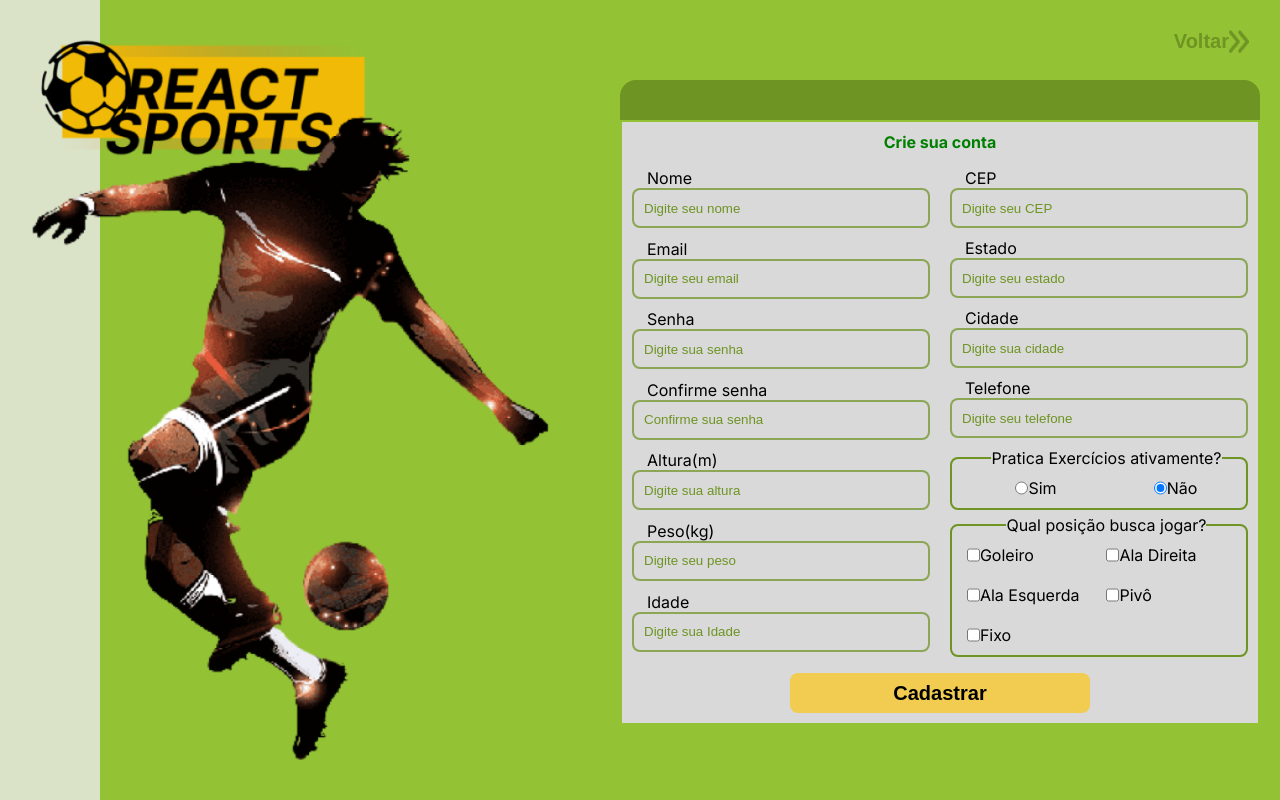
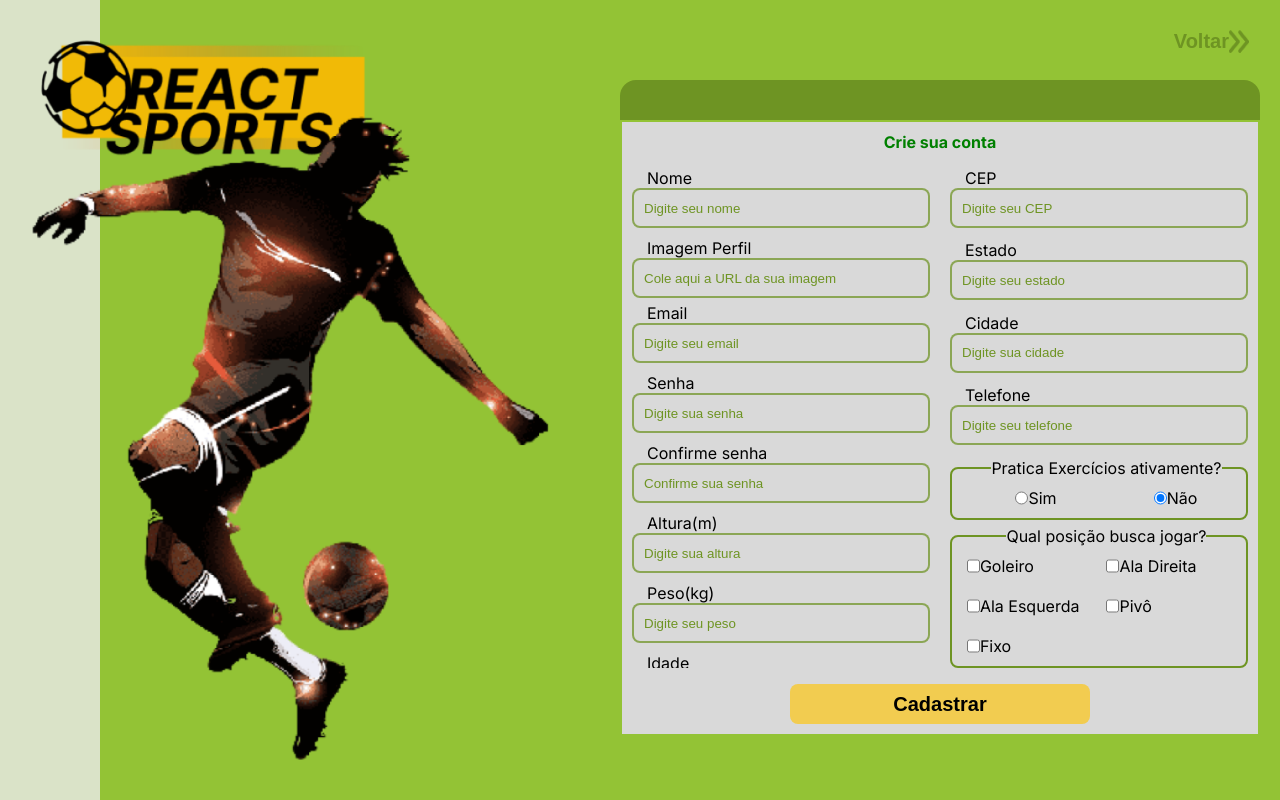
Before and after one commit to Kinsei-Tech/react-sports, a React (Create React App) app: page /register in a window 1280 px wide. Built offline with nearby package versions, Linux system fonts and the light colour scheme.

Commit message:
adding image input

```diff
--- a/src/Components/Forms/FormRegister/index.tsx
+++ b/src/Components/Forms/FormRegister/index.tsx
@@ -56,6 +56,12 @@ export const FormRegister = () => {
                 {typeof errors.name?.message === 'string' &&
                   errors.name?.message}
               </span>
+              <Input
+                placeholder='Cole aqui a URL da sua imagem'
+                register={register}
+                name='urlImg'
+                label='Imagem Perfil'
+              />
               <Input
                 type='text'
                 placeholder='Digite seu email'
@@ -134,36 +140,7 @@ export const FormRegister = () => {
               <span>
                 {typeof errors.cep?.message === 'string' && errors.cep?.message}
               </span>
-              {/*<Select label='Estado'>
-                <option value='AC'>Acre</option>
-                <option value='AL'>Alagoas</option>
-                <option value='AP'>Amapá</option>
-                <option value='AM'>Amazonas</option>
-                <option value='BA'>Bahia</option>
-                <option value='CE'>Ceará</option>
-                <option value='DF'>Distrito Federal</option>
-                <option value='ES'>Espírito Santo</option>
-                <option value='GO'>Goiás</option>
-                <option value='MA'>Maranhão</option>
-                <option value='MT'>Mato Grosso</option>
-                <option value='MS'>Mato Grosso do Sul</option>
-                <option value='MG'>Minas Gerais</option>
-                <option value='PA'>Pará</option>
-                <option value='PB'>Paraíba</option>
-                <option value='PR'>Paraná</option>
-                <option value='PE'>Pernambuco</option>
-                <option value='PI'>Piauí</option>
-                <option value='RJ'>Rio de Janeiro</option>
-                <option value='RN'>Rio Grande do Norte</option>
-                <option value='RS'>Rio Grande do Sul</option>
-                <option value='RO'>Rondônia</option>
-                <option value='RR'>Roraima</option>
-                <option value='SC'>Santa Catarina</option>
-                <option value='SP'>São Paulo</option>
-                <option value='SE'>Sergipe</option>
-                <option value='TO'>Tocantins</option>
-                <option value='EX'>Estrangeiro</option>
-              </Select>*/}
+
               <Input
                 type='text'
                 placeholder='Digite seu estado'
```
